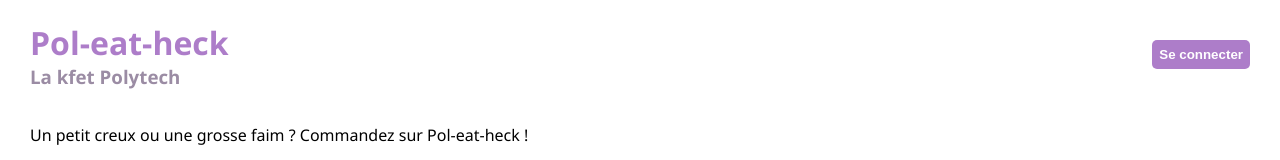
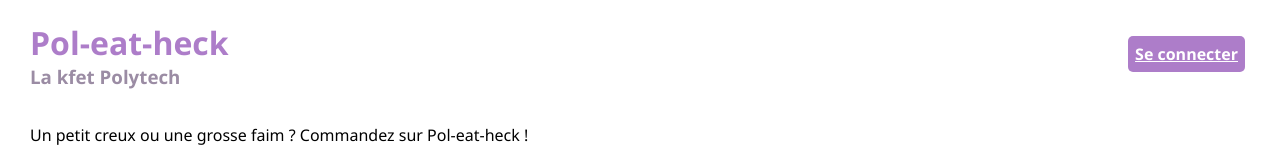
Before and after one commit to Lucie-Bou/4a-isi-projet-front, a plain HTML site: page html/index.html in a window 1280 px wide. Shown: the top 160 px of the page. Drawn offline with Linux system fonts and the light colour scheme.

Commit message:
Change the button into a link

```diff
--- a/css/style.css
+++ b/css/style.css
@@ -1,4 +1,4 @@
-:root{
+:root {
     --primary: #ad7dc9;
     --secondary: #9b8ca4;
 }
@@ -11,7 +11,7 @@ body {
     background-color: #fff;
 }
 
-.header{
+.header {
     display : flex;
     justify-content: space-between;
     align-items: center;
@@ -30,11 +30,12 @@ h3{
     color:var(--primary);
 }
 
-button{
+a {
     background-color:var(--primary);
     border: 0;
     color: #ffffff;
     font-weight:bold;
     padding: 7px;
     border-radius: 5px;
+    margin: 5px;
 }
--- a/html/index.html
+++ b/html/index.html
@@ -12,7 +12,7 @@
                 <h1>Pol-eat-heck</h1>
                 <h3>La kfet Polytech</h3>
             </div>
-            <button>Se connecter</button>
+            <a href="auth.html">Se connecter</a>
         </div>
         <div>
             <p>Un petit creux ou une grosse faim ? Commandez sur Pol-eat-heck !</p>
```
